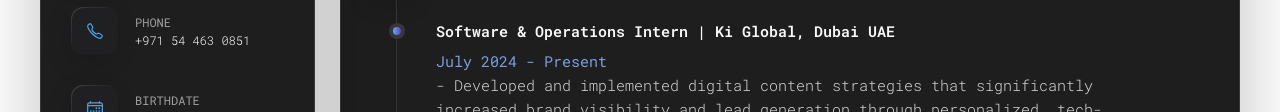
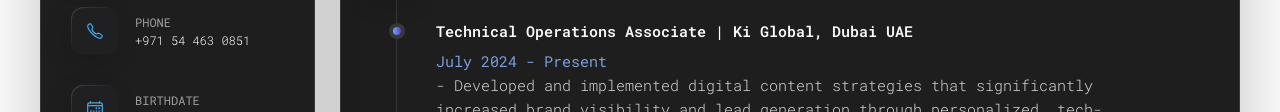
Before and after one commit to DysAndrie/dys.resume, a plain HTML site: page index.html in a window 1280 px wide. Both pictures are taken after a click on the button "Resume". Shown: the part 507-619 px from the top of the page. Drawn offline with nearby package versions, Linux system fonts and the light colour scheme.

Commit message:
Update index.html

```diff
--- a/index.html
+++ b/index.html
@@ -484,7 +484,7 @@
 
             <li class="timeline-item">
 
-              <h4 class="h4 timeline-item-title">Software & Operations Intern | Ki Global, Dubai UAE</h4>
+              <h4 class="h4 timeline-item-title">Technical Operations Associate | Ki Global, Dubai UAE</h4>
 
               <span>July 2024 - Present </span>
 
```
